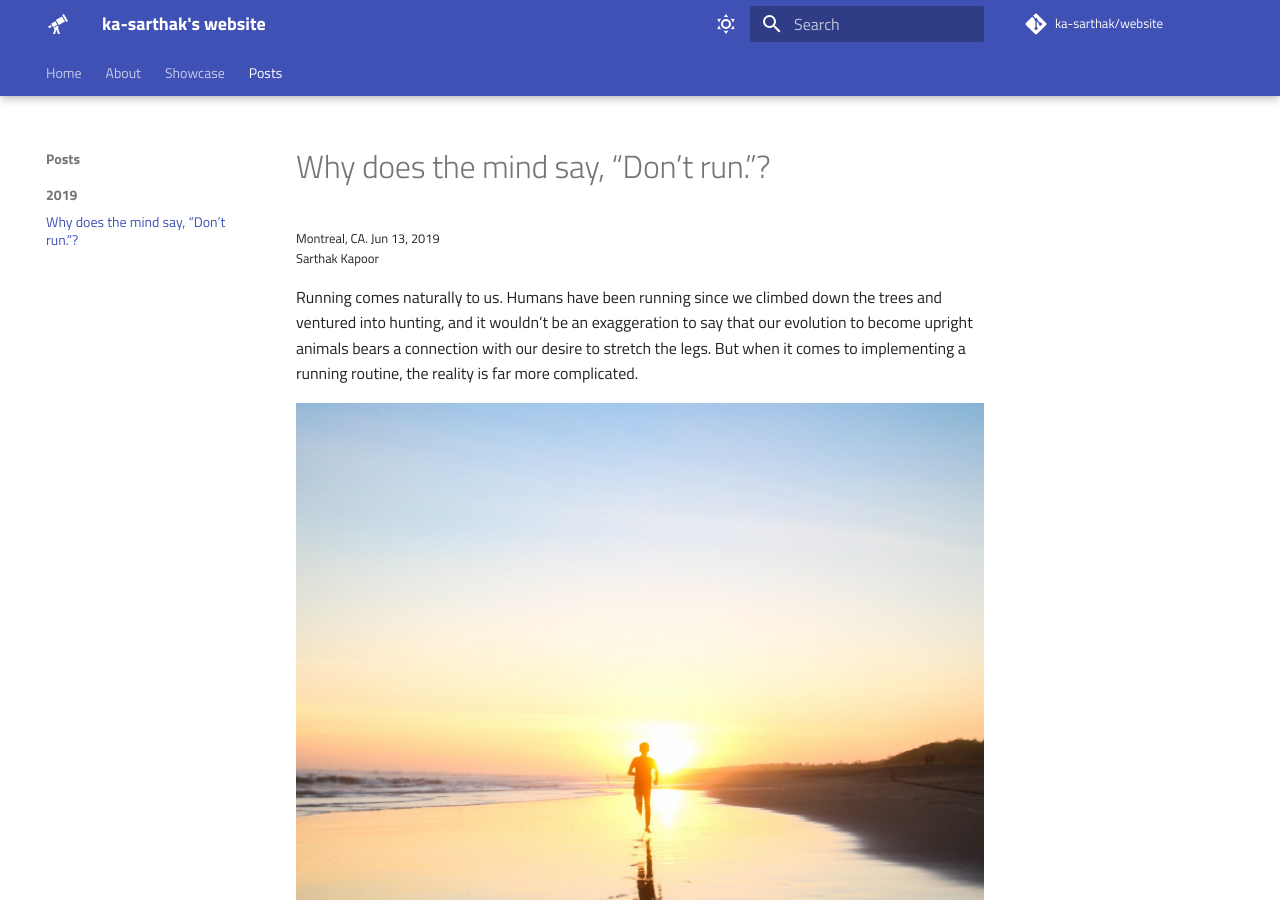
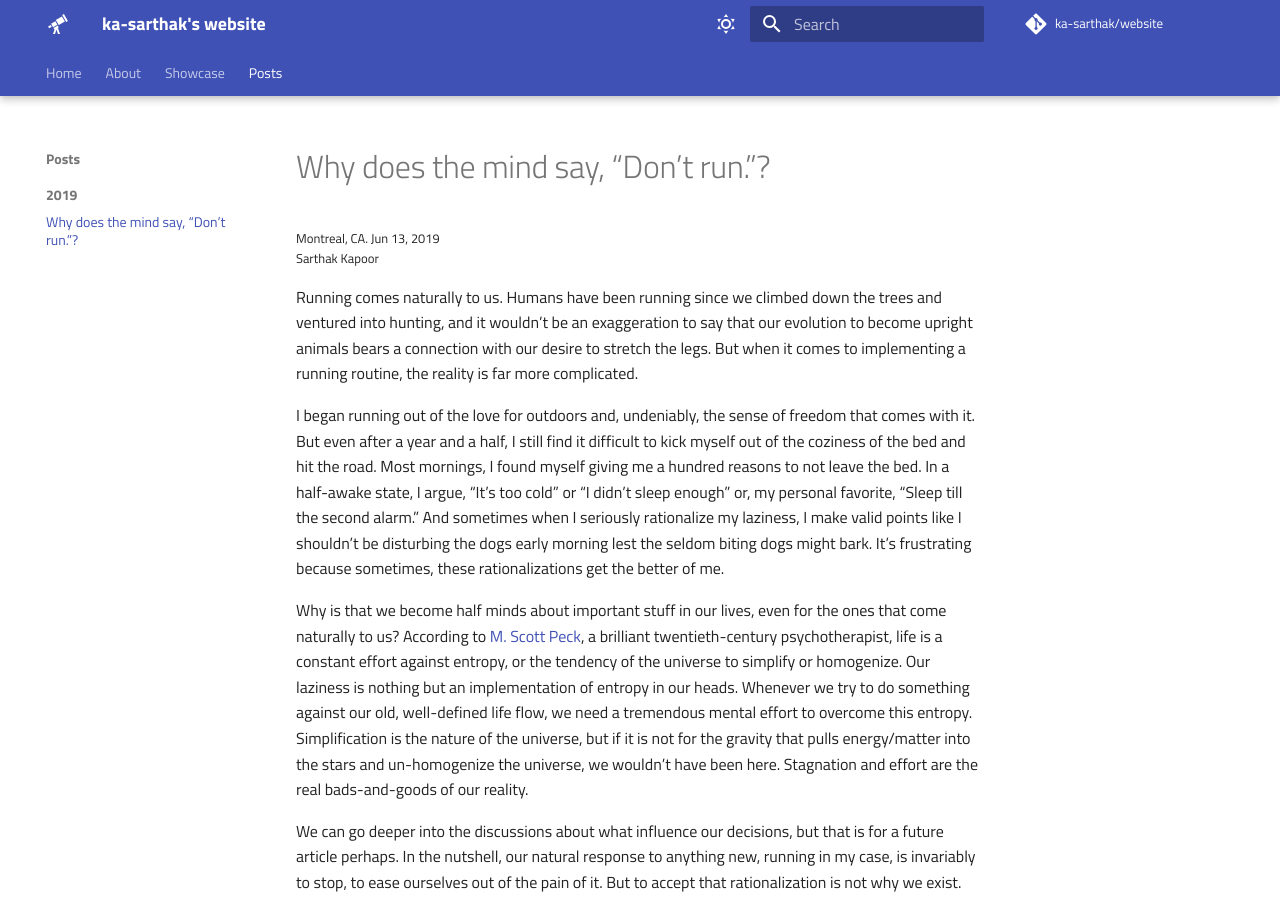
Before and after one commit to ka-sarthak/website, an MkDocs documentation site: the page built from docs/posts/running-inspiration.md, in a window 1280 px wide and 900 px high. Built offline with MkDocs 1.6.1 and Material for MkDocs 9.7.7, drawn with Linux system fonts in a browser that asks for light colours; comment, search, counter and statistics services are not loaded.

Commit message:
Remove assets

```diff
--- a/docs/posts/running-inspiration.md
+++ b/docs/posts/running-inspiration.md
@@ -9,14 +9,9 @@ place: Montreal, CA
 
 Running comes naturally to us. Humans have been running since we climbed down the trees and ventured into hunting, and it wouldn’t be an exaggeration to say that our evolution to become upright animals bears a connection with our desire to stretch the legs. But when it comes to implementing a running routine, the reality is far more complicated.
 
-![](../assets/images/posts/running-inspiration-1.jpeg)
-
 I began running out of the love for outdoors and, undeniably, the sense of freedom that comes with it. But even after a year and a half, I still find it difficult to kick myself out of the coziness of the bed and hit the road. Most mornings, I found myself giving me a hundred reasons to not leave the bed. In a half-awake state, I argue, “It’s too cold” or “I didn’t sleep enough” or, my personal favorite, “Sleep till the second alarm.” And sometimes when I seriously rationalize my laziness, I make valid points like I shouldn’t be disturbing the dogs early morning lest the seldom biting dogs might bark. It’s frustrating because sometimes, these rationalizations get the better of me.
 
-
 Why is that we become half minds about important stuff in our lives, even for the ones that come naturally to us? According to [M. Scott Peck](http://www.mscottpeck.com), a brilliant twentieth-century psychotherapist, life is a constant effort against entropy, or the tendency of the universe to simplify or homogenize. Our laziness is nothing but an implementation of entropy in our heads. Whenever we try to do something against our old, well-defined life flow, we need a tremendous mental effort to overcome this entropy. Simplification is the nature of the universe, but if it is not for the gravity that pulls energy/matter into the stars and un-homogenize the universe, we wouldn’t have been here. Stagnation and effort are the real bads-and-goods of our reality.
-
-![](../assets/images/posts/running-inspiration-2.jpeg)
 
 We can go deeper into the discussions about what influence our decisions, but that is for a future article perhaps. In the nutshell, our natural response to anything new, running in my case, is invariably to stop, to ease ourselves out of the pain of it. But to accept that rationalization is not why we exist. We exist because we aim towards betterment, a result of our strong efforts.
 
```
Also changed, not shown: docs/assets/images/posts/running-inspiration-1.jpeg (deleted), docs/assets/images/posts/running-inspiration-2.jpeg (deleted), docs/assets/images/profile.jpeg (deleted).
